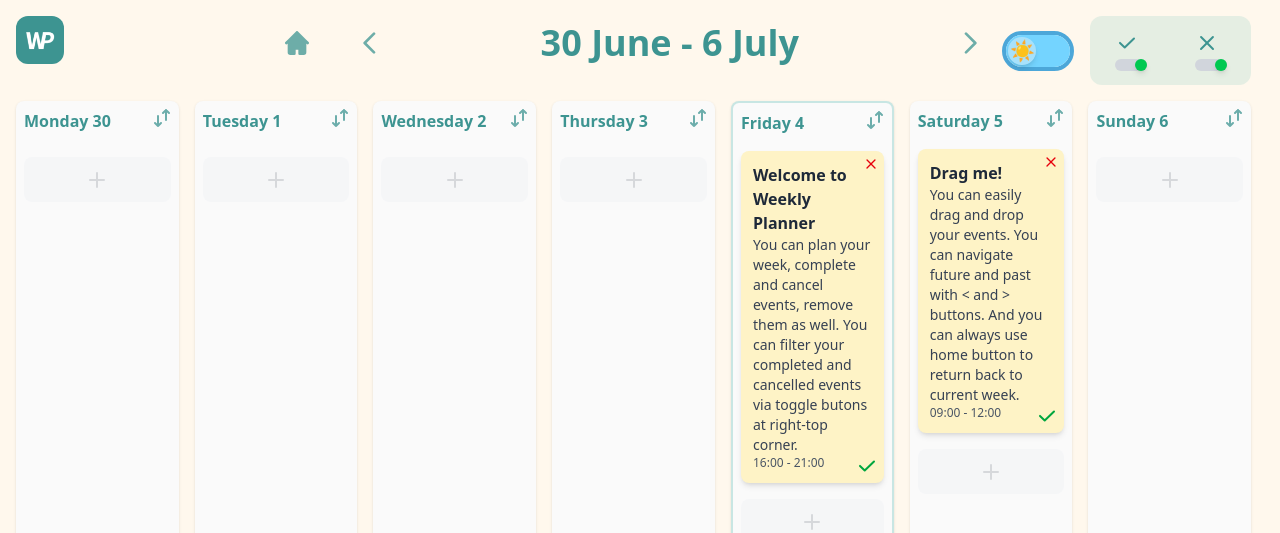
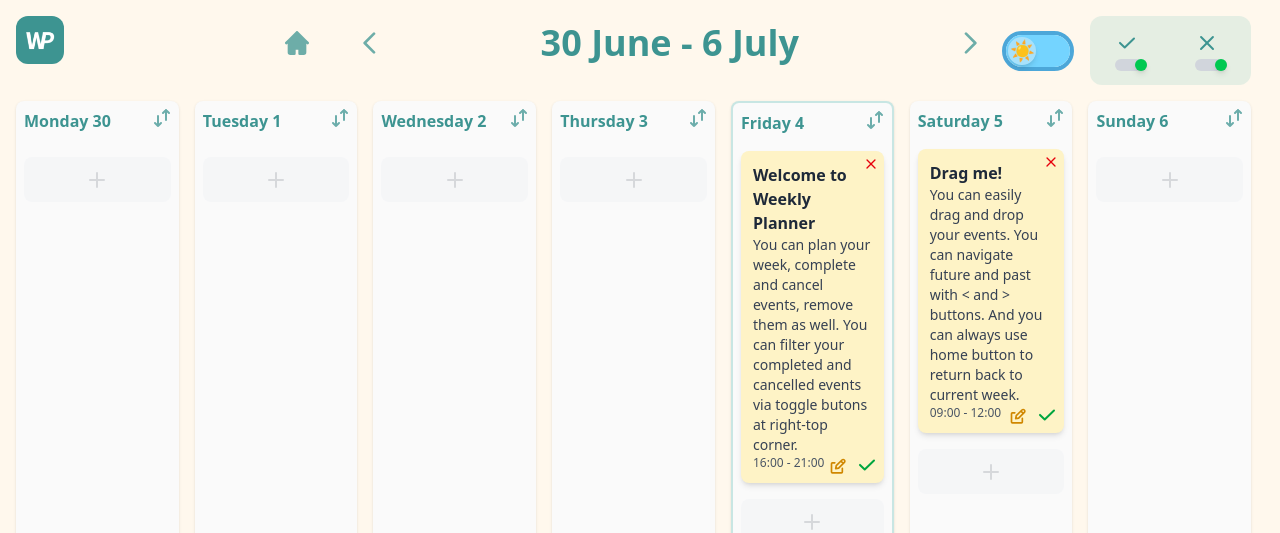
Before and after one commit to AliGurSoftDev/weekly-planner, a React (Vite) app: page / in a window 1280 px wide. Shown: the top 533 px of the page. Built offline with nearby package versions, Linux system fonts and the light colour scheme.

Commit message:
Added edit event function.

```diff
--- a/src/App.jsx
+++ b/src/App.jsx
@@ -93,6 +93,12 @@ const App = () => {
 
   const addEvent = (event) => {
     setEvents((prev) => [...prev, event]);
+  };
+
+  const editEvent = (id, updatedEvent) => {
+    setEvents((prev) =>
+      prev.map((e) => (e.id === id ? { ...e, ...updatedEvent } : e))
+    );
   };
 
   const onDragEnd = (result) => {
@@ -283,6 +289,7 @@ const App = () => {
           <WeekView
             events={filterEvents()}
             addEvent={addEvent}
+            editEvent={editEvent}
             updateEventStatus={updateEventStatus}
             removeEvent={removeEvent}
             sortEventsForDate={sortEventsForDate}
--- a/src/assets/EditIcon.jsx
+++ b/src/assets/EditIcon.jsx
@@ -3,7 +3,7 @@ import React from "react";
 const EditIcon = () => {
   return (
     <svg
-      className="w-6 h-6 text-gray-800 dark:text-white"
+      className="w-5 h-5"
       aria-hidden="true"
       xmlns="http://www.w3.org/2000/svg"
       width="24"
--- a/src/components/AddEventForm.jsx
+++ b/src/components/AddEventForm.jsx
@@ -1,10 +1,10 @@
 import React, { useState, useRef, useEffect } from "react";
 
-const AddEventForm = ({ date, onSave, onCancel }) => {
-  const [title, setTitle] = useState("");
-  const [text, setText] = useState("");
-  const [startTime, setStartTime] = useState("");
-  const [endTime, setEndTime] = useState("");
+const AddEventForm = ({ date, onSave, onCancel, editingEvent }) => {
+  const [title, setTitle] = useState(editingEvent ? editingEvent.title : "");
+  const [text, setText] = useState(editingEvent ? editingEvent.text : "");
+  const [startTime, setStartTime] = useState(editingEvent ? editingEvent.startTime : "");
+  const [endTime, setEndTime] = useState(editingEvent ? editingEvent.endTime : "");
   const titleInputRef = useRef(null);
 
   useEffect(() => {
@@ -38,7 +38,7 @@ const AddEventForm = ({ date, onSave, onCancel }) => {
     }
 
     const newEvent = {
-      id: Date.now().toString(), // temporary unique ID
+      id: editingEvent ? editingEvent.id : Date.now().toString(),
       title,
       text,
       date,
@@ -98,7 +98,7 @@ const AddEventForm = ({ date, onSave, onCancel }) => {
             type="submit"
             className="text-sm px-2 py-1 rounded !bg-emerald-500 text-white hover:!bg-emerald-600  w-1/2"
           >
-            Add
+            {editingEvent ? "Save" : "Add"}
           </button>
         </div>
       </form>
--- a/src/components/DayColumn.jsx
+++ b/src/components/DayColumn.jsx
@@ -1,4 +1,4 @@
-import React from "react";
+import React, { useState, useEffect } from "react";
 import { Droppable, Draggable } from "@hello-pangea/dnd";
 import EventBox from "./EventBox";
 import AddEventForm from "./AddEventForm";
@@ -11,13 +11,22 @@ const DayColumn = ({
   label,
   events,
   addEvent,
+  editEvent,
   removeEvent,
   updateEventStatus,
   sortEventsForDate,
   isToday,
 }) => {
-  const {activeFormDate, setActiveFormDate} = useActiveForm();
+  const { activeFormDate, setActiveFormDate } = useActiveForm();
   const isActive = activeFormDate === dateString;
+  const [editingEvent, setEditingEvent] = useState(null);
+
+  useEffect(() => {
+    if (!isActive) {
+      setEditingEvent(null); // Reset editing state when active form is opened
+    }
+
+  }, [isActive]);
 
   return (
     <div
@@ -59,6 +68,14 @@ const DayColumn = ({
                       }
                       onRemove={removeEvent}
                       onUndo={() => updateEventStatus(event.id, "active")}
+                      onEdit={() => {
+                        if (!editingEvent && !isActive) {
+                          setEditingEvent(
+                            events.find((e) => e.id === event.id)
+                          );
+                          setActiveFormDate(dateString);
+                        }
+                      }}
                     />
                   </div>
                 )}
@@ -69,15 +86,27 @@ const DayColumn = ({
             {isActive ? (
               <AddEventForm
                 date={dateString}
+                editingEvent={editingEvent}
                 onSave={(newEvent) => {
-                  addEvent(newEvent);
+                  if (editingEvent) {
+                    editEvent(newEvent.id, newEvent);
+                    setEditingEvent(null);
+                  } else {
+                    addEvent(newEvent);
+                  }
                   setActiveFormDate(null);
                 }}
-                onCancel={() => setActiveFormDate(null)}
+                onCancel={() => {
+                  setActiveFormDate(null);
+                  setEditingEvent(null);
+                }}
               />
             ) : (
               <button
-                onClick={() => setActiveFormDate(dateString)}
+                onClick={() => {
+                  setEditingEvent(null);
+                  setActiveFormDate(dateString);
+                }}
                 className="w-full text-center py-1 rounded mt-2 flex justify-center items-center
                 opacity-20 group-hover:opacity-100 hover:opacity-100"
               >
@@ -87,7 +116,9 @@ const DayColumn = ({
           </div>
         )}
       </Droppable>
-      {isToday && <p className="opacity-50 text-right text-sm font-sans">Today</p>}
+      {isToday && (
+        <p className="opacity-50 text-right text-sm font-sans">Today</p>
+      )}
     </div>
   );
 };
--- a/src/components/EventBox.jsx
+++ b/src/components/EventBox.jsx
@@ -3,8 +3,9 @@ import CheckIcon from "../assets/CheckIcon";
 import CancelIcon from "../assets/CancelIcon";
 import TrashIcon from "../assets/TrashIcon";
 import UndoIcon from "../assets/UndoIcon";
+import EditIcon from "../assets/EditIcon";
 
-const EventBox = ({ event, onCancel, onComplete, onRemove, onUndo }) => {
+const EventBox = ({ event, onCancel, onComplete, onRemove, onUndo, onEdit }) => {
   const [isVisible, setIsVisible] = useState(true);
   const [shouldRender, setShouldRender] = useState(true);
 
@@ -38,10 +39,13 @@ const EventBox = ({ event, onCancel, onComplete, onRemove, onUndo }) => {
         {event.status === "cancelled" && "(Cancelled)"}
       </p>
       <p className="text-sm text-gray-700 dark:text-stone-200">{event.text}</p>
+      {event.startTime || event.endTime ? (
         <p className="text-xs text-gray-600 dark:text-stone-300">
           {event.startTime} - {event.endTime}
         </p>
-
+      ) : (
+        <br />
+      )}
       {event.status === "active" ? (
         <>
           <button
@@ -51,19 +55,29 @@ const EventBox = ({ event, onCancel, onComplete, onRemove, onUndo }) => {
           >
             <CancelIcon />
           </button>
-
+          <div className="absolute bottom-0 right-0">
             <button
-            className="absolute bottom-0 right-0 !bg-transparent !p-1
+              className="!bg-transparent !p-0
+        text-yellow-600 hover:!text-yellow-400 hover:!border-transparent"
+              onClick={onEdit}
+            >
+              <EditIcon />
+            </button>
+            <button
+              className="!bg-transparent !p-1
         text-green-600 hover:!text-green-400 hover:!border-transparent"
               onClick={onComplete}
             >
               <CheckIcon />
             </button>
+          </div>
         </>
       ) : (
         <div className="absolute bottom-0 right-0">
-          <button className="!bg-transparent !p-1 hover:!text-gray-600 hover:!border-transparent"
-          onClick={onUndo}>
+          <button
+            className="!bg-transparent !p-1 hover:!text-gray-600 hover:!border-transparent"
+            onClick={onUndo}
+          >
             <UndoIcon />
           </button>
           <button
--- a/src/components/WeekView.jsx
+++ b/src/components/WeekView.jsx
@@ -5,6 +5,7 @@ import { getDaysOfWeek, isToday } from "../utils/dateUtils";
 const WeekView = ({
   events,
   addEvent,
+  editEvent,
   updateEventStatus,
   removeEvent,
   sortEventsForDate,
@@ -28,6 +29,7 @@ const WeekView = ({
             label={day.label}
             events={eventsForDay}
             addEvent={addEvent}
+            editEvent={editEvent}
             updateEventStatus={updateEventStatus}
             removeEvent={removeEvent}
             sortEventsForDate={sortEventsForDate}
```
Lines whose indentation alone changed are shown as unchanged.
